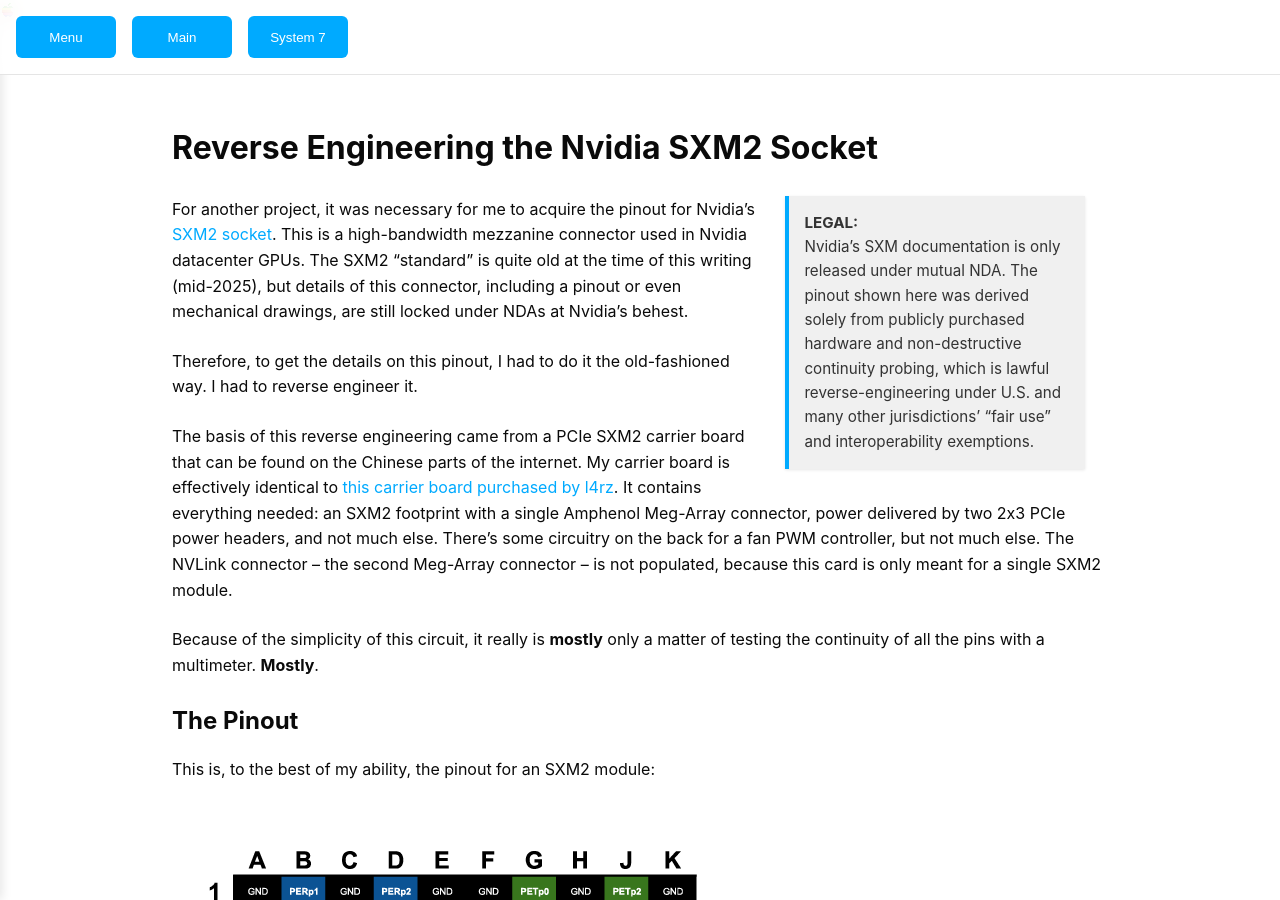
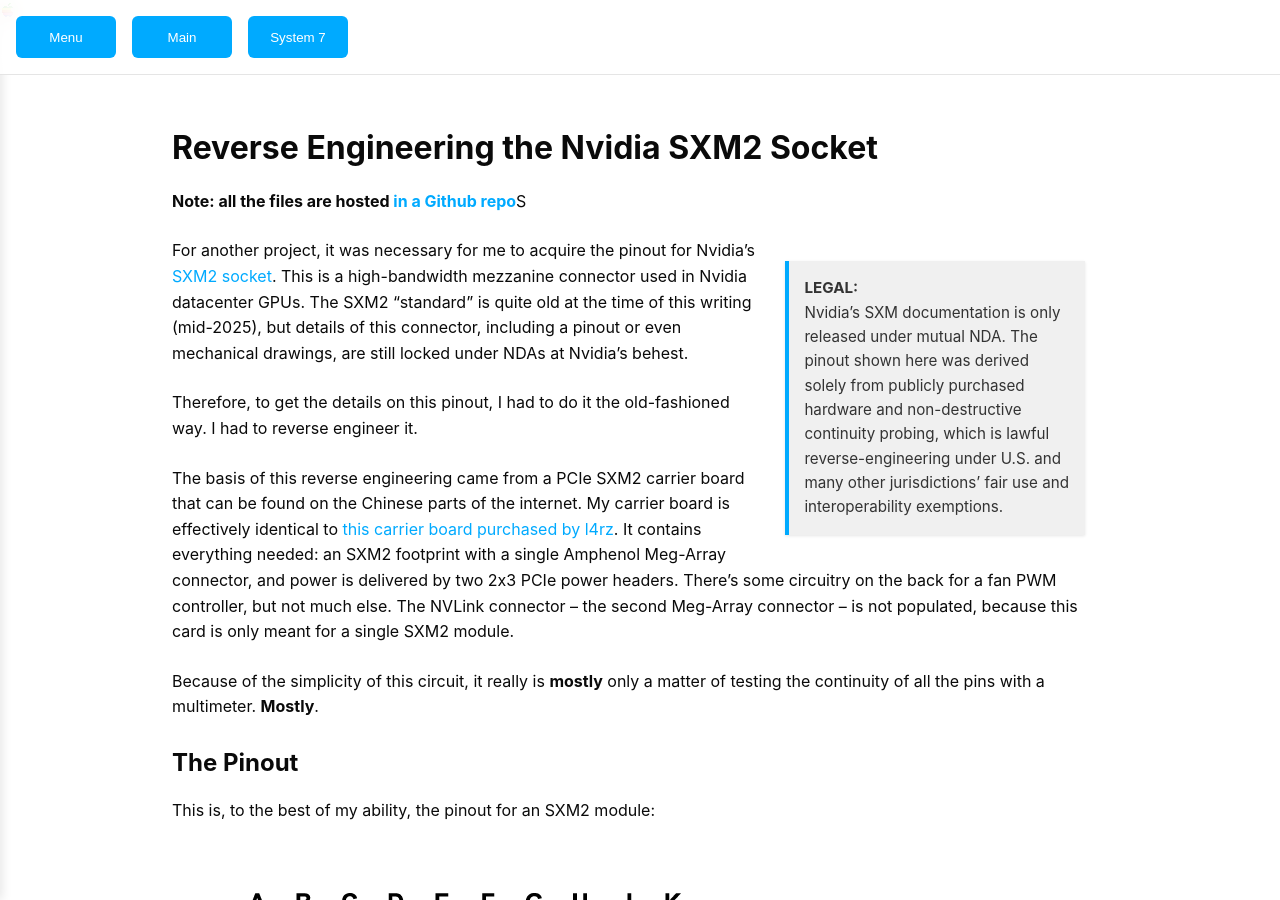
Before and after one commit to bbenchoff/bbenchoff.github.io, a Jekyll site: the page built from pages/SXM2PCIe.md, in a window 1280 px wide and 900 px high. Built offline with Jekyll 4.4.1, drawn with Linux system fonts in a browser that asks for light colours; nearby versions of some CDN libraries; our own code applies the rules of GitHub Pages for plain Markdown files.

Commit message:
Update SXM2PCIe.md

```diff
--- a/pages/SXM2PCIe.md
+++ b/pages/SXM2PCIe.md
@@ -6,16 +6,18 @@
 
 # Reverse Engineering the Nvidia SXM2 Socket
 
+**Note: all the files are hosted [in a Github repo](https://github.com/bbenchoff/SXM2toPCIe)**S
+
 <p class="callout-sidebar">
 <strong>LEGAL:</strong><br>
-Nvidia’s SXM documentation is only released under mutual NDA. The pinout shown here was derived solely from publicly purchased hardware and non-destructive continuity probing, which is lawful reverse-engineering under U.S. and many other jurisdictions’ “fair use” and interoperability exemptions.
+Nvidia’s SXM documentation is only released under mutual NDA. The pinout shown here was derived solely from publicly purchased hardware and non-destructive continuity probing, which is lawful reverse-engineering under U.S. and many other jurisdictions’ fair use and interoperability exemptions.
 </p>
 
 For another project, it was necessary for me to acquire the pinout for Nvidia's [SXM2 socket](https://en.wikipedia.org/wiki/SXM_(socket)). This is a high-bandwidth mezzanine connector used in Nvidia datacenter GPUs. The SXM2 "standard" is quite old at the time of this writing (mid-2025), but details of this connector, including a pinout or even mechanical drawings, are still locked under NDAs at Nvidia's behest.
 
 Therefore, to get the details on this pinout, I had to do it the old-fashioned way. I had to reverse engineer it.
 
-The basis of this reverse engineering came from a PCIe SXM2 carrier board that can be found on the Chinese parts of the internet. My carrier board is effectively identical to [this carrier board purchased by l4rz](https://l4rz.net/running-nvidia-sxm-gpus-in-consumer-pcs/). It contains everything needed: an SXM2 footprint with a single Amphenol Meg-Array connector, power delivered by two 2x3 PCIe power headers, and not much else. There's some circuitry on the back for a fan PWM controller, but not much else. The NVLink connector -- the second Meg-Array connector -- is not populated, because this card is only meant for a single SXM2 module.
+The basis of this reverse engineering came from a PCIe SXM2 carrier board that can be found on the Chinese parts of the internet. My carrier board is effectively identical to [this carrier board purchased by l4rz](https://l4rz.net/running-nvidia-sxm-gpus-in-consumer-pcs/). It contains everything needed: an SXM2 footprint with a single Amphenol Meg-Array connector, and power is delivered by two 2x3 PCIe power headers. There's some circuitry on the back for a fan PWM controller, but not much else. The NVLink connector -- the second Meg-Array connector -- is not populated, because this card is only meant for a single SXM2 module.
 
 Because of the simplicity of this circuit, it really is __mostly__ only a matter of testing the continuity of all the pins with a multimeter. __Mostly__.
 
```
